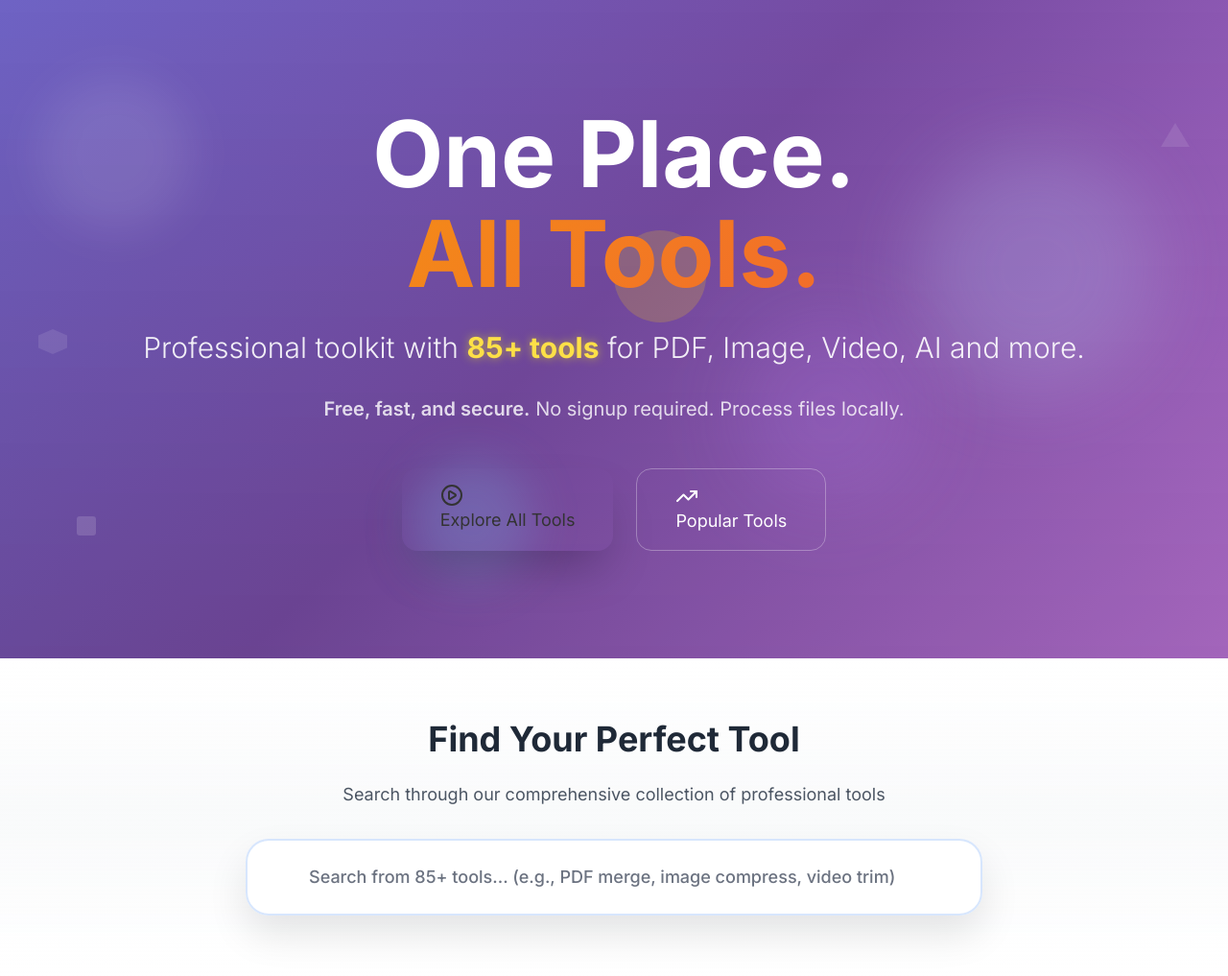
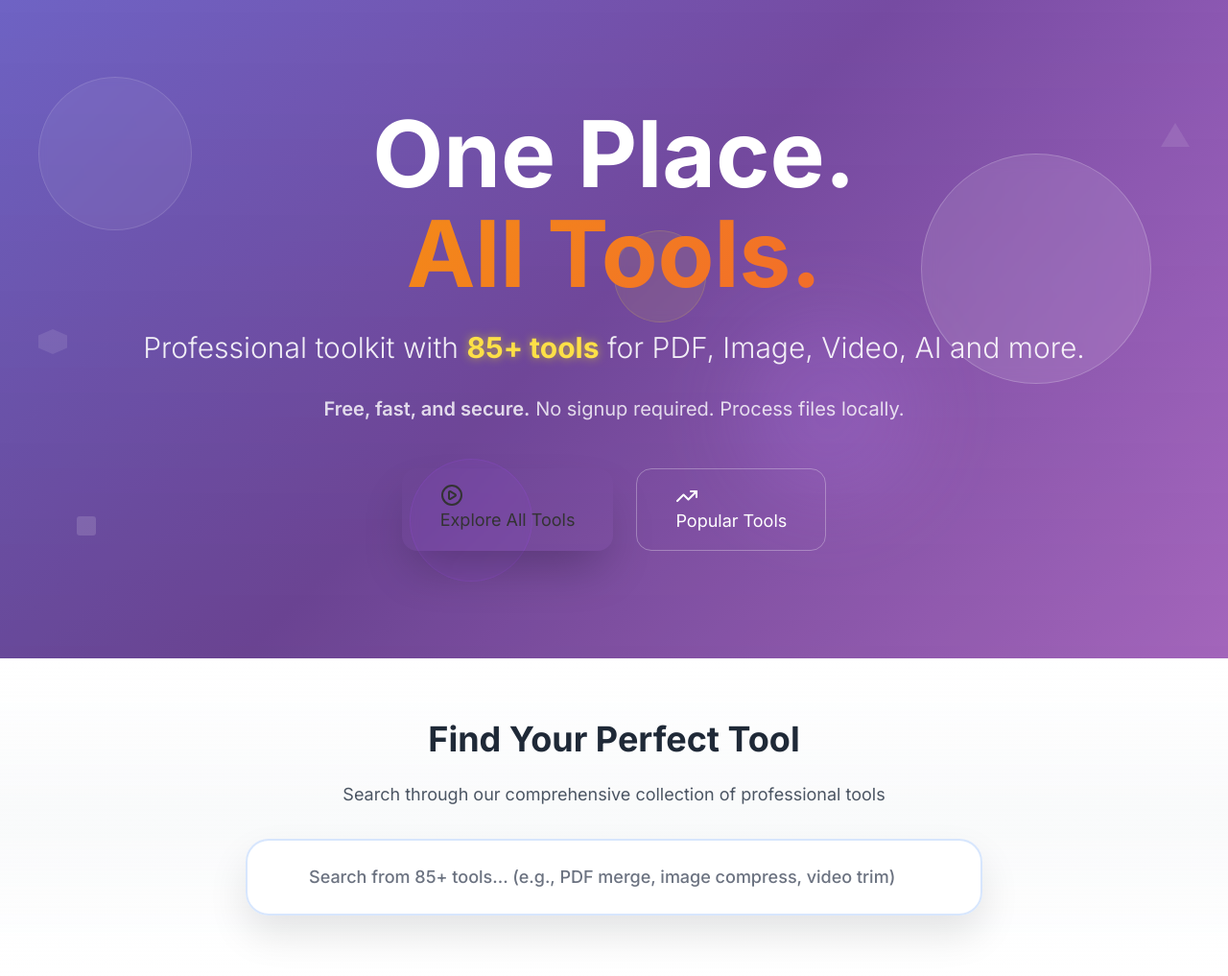
Before and after one commit to wirewiredasy/Suntyn-AI, a Flask app: page / in a window 1280 px wide. Shown: the part 65-1082 px from the top of the page at 96% size. Run offline with Flask 3, Linux system fonts and the light colour scheme; data that the repository does not hold is empty; some libraries are stand-ins or nearby versions.

Commit message:
Enhance website visuals with refined animations and effects
Refactors CSS animations, replaces keyframes with hover effects, and updates HTML classes.

Replit-Commit-Author: Agent
Replit-Commit-Session-Id: 0ef58ee2-b19d-47f9-bebb-e26648bf07de
Replit-Commit-Screenshot-Url: https://storage.googleapis.com/screenshot-production-us-central1/65660648-1195-43af-914b-d3bb666f5268/f42bc8c8-7ad1-4be7-b5f4-b2a09920da4a.jpg

```diff
--- a/static/css/main.css
+++ b/static/css/main.css
@@ -648,7 +648,35 @@ body {
 
 /* Enhanced Floating Element Animations */
 .spiral-animation {
-    animation: spiralFloat 15s ease-in-out infinite;
+    backdrop-filter: blur(4px);
+    background: rgba(255, 255, 255, 0.06);
+    border: 1px solid rgba(255, 255, 255, 0.12);
+    transition: all 0.4s ease;
+    position: relative;
+    overflow: hidden;
+}
+
+.spiral-animation::before {
+    content: '';
+    position: absolute;
+    top: 0;
+    left: -100%;
+    width: 100%;
+    height: 100%;
+    background: linear-gradient(90deg, transparent, rgba(255, 255, 255, 0.08), transparent);
+    transition: left 0.5s ease;
+}
+
+.spiral-animation:hover {
+    transform: translateY(-4px) scale(1.01) rotate(5deg);
+    box-shadow: 0 8px 16px rgba(255, 255, 255, 0.08),
+                0 2px 6px rgba(0, 0, 0, 0.06);
+    backdrop-filter: blur(8px);
+    background: rgba(255, 255, 255, 0.1);
+}
+
+.spiral-animation:hover::before {
+    left: 100%;
 }
 
 @keyframes spiralFloat {
@@ -660,44 +688,100 @@ body {
 }
 
 .pulse-glow {
-    animation: pulseGlow 4s ease-in-out infinite;
-}
-
-@keyframes pulseGlow {
-    0%, 100% {
-        transform: scale(1);
-        box-shadow: 0 0 30px rgba(255, 255, 255, 0.2);
-    }
-    50% {
-        transform: scale(1.2);
-        box-shadow: 0 0 60px rgba(255, 255, 255, 0.4);
-    }
+    backdrop-filter: blur(8px);
+    background: rgba(255, 255, 255, 0.1);
+    border: 1px solid rgba(255, 255, 255, 0.2);
+    transition: all 0.4s cubic-bezier(0.25, 0.46, 0.45, 0.94);
+    position: relative;
+    overflow: hidden;
+}
+
+.pulse-glow::before {
+    content: '';
+    position: absolute;
+    top: -50%;
+    left: -50%;
+    width: 200%;
+    height: 200%;
+    background: linear-gradient(45deg, transparent, rgba(255, 255, 255, 0.1), transparent);
+    transform: translateX(-100%) translateY(-100%) rotate(45deg);
+    transition: transform 0.6s ease;
+}
+
+.pulse-glow:hover {
+    transform: translateY(-8px) scale(1.03);
+    box-shadow: 0 20px 40px rgba(0, 0, 0, 0.15),
+                0 8px 16px rgba(255, 255, 255, 0.1);
+    backdrop-filter: blur(12px);
+    background: rgba(255, 255, 255, 0.15);
+}
+
+.pulse-glow:hover::before {
+    transform: translateX(100%) translateY(100%) rotate(45deg);
 }
 
 .wave-animation {
-    animation: waveFloat 8s ease-in-out infinite;
-}
-
-@keyframes waveFloat {
-    0%, 100% { transform: translateY(0) skewX(0deg); }
-    25% { transform: translateY(-15px) skewX(2deg); }
-    50% { transform: translateY(10px) skewX(-1deg); }
-    75% { transform: translateY(-5px) skewX(1deg); }
+    backdrop-filter: blur(5px);
+    background: rgba(168, 85, 247, 0.08);
+    border: 1px solid rgba(168, 85, 247, 0.15);
+    transition: all 0.35s ease;
+    position: relative;
+}
+
+.wave-animation::before {
+    content: '';
+    position: absolute;
+    top: -2px;
+    left: -2px;
+    right: -2px;
+    bottom: -2px;
+    background: linear-gradient(60deg, rgba(168, 85, 247, 0.1), rgba(255, 255, 255, 0.05));
+    border-radius: inherit;
+    opacity: 0;
+    transition: opacity 0.3s ease;
+    z-index: -1;
+}
+
+.wave-animation:hover {
+    transform: translateY(-5px) scale(1.01) skewX(-1deg);
+    box-shadow: 0 10px 20px rgba(168, 85, 247, 0.12),
+                0 3px 8px rgba(0, 0, 0, 0.08);
+    backdrop-filter: blur(8px);
+    background: rgba(168, 85, 247, 0.12);
+}
+
+.wave-animation:hover::before {
+    opacity: 1;
 }
 
 .bounce-glow {
-    animation: bounceGlow 3s ease-in-out infinite;
-}
-
-@keyframes bounceGlow {
-    0%, 100% {
-        transform: translateY(0) scale(1);
-        filter: brightness(1);
-    }
-    50% {
-        transform: translateY(-30px) scale(1.15);
-        filter: brightness(1.5);
-    }
+    backdrop-filter: blur(6px);
+    background: rgba(255, 235, 59, 0.08);
+    border: 1px solid rgba(255, 235, 59, 0.15);
+    transition: all 0.3s ease;
+    position: relative;
+    overflow: hidden;
+}
+
+.bounce-glow::after {
+    content: '';
+    position: absolute;
+    inset: 0;
+    background: linear-gradient(135deg, transparent 30%, rgba(255, 255, 255, 0.1) 50%, transparent 70%);
+    opacity: 0;
+    transition: opacity 0.4s ease;
+}
+
+.bounce-glow:hover {
+    transform: translateY(-6px) scale(1.02);
+    box-shadow: 0 12px 25px rgba(255, 235, 59, 0.15),
+                0 4px 12px rgba(0, 0, 0, 0.1);
+    backdrop-filter: blur(10px);
+    background: rgba(255, 235, 59, 0.12);
+}
+
+.bounce-glow:hover::after {
+    opacity: 1;
 }
 
 .rotate-slow {
--- a/templates/index.html
+++ b/templates/index.html
@@ -11,10 +11,10 @@
 
     <!-- Enhanced Floating Elements with Different Animations -->
     <div class="absolute inset-0 overflow-hidden pointer-events-none">
-        <div class="absolute top-20 left-10 w-40 h-40 bg-white/10 rounded-full blur-xl spiral-animation"></div>
-        <div class="absolute top-40 right-20 w-60 h-60 bg-primary-200/20 rounded-full blur-2xl pulse-glow"></div>
-        <div class="absolute bottom-20 left-1/3 w-32 h-32 bg-accent-300/20 rounded-full blur-xl wave-animation"></div>
-        <div class="absolute top-60 left-1/2 w-24 h-24 bg-yellow-400/20 rounded-full blur-lg bounce-glow"></div>
+        <div class="absolute top-20 left-10 w-40 h-40 rounded-full spiral-animation"></div>
+        <div class="absolute top-40 right-20 w-60 h-60 rounded-full pulse-glow"></div>
+        <div class="absolute bottom-20 left-1/3 w-32 h-32 rounded-full wave-animation"></div>
+        <div class="absolute top-60 left-1/2 w-24 h-24 rounded-full bounce-glow"></div>
         <div class="absolute bottom-40 right-1/4 w-48 h-48 bg-purple-400/15 rounded-full blur-2xl rotate-slow"></div>
     </div>
 
```
Also changed, not shown: replit.md (+4 -2 lines).
